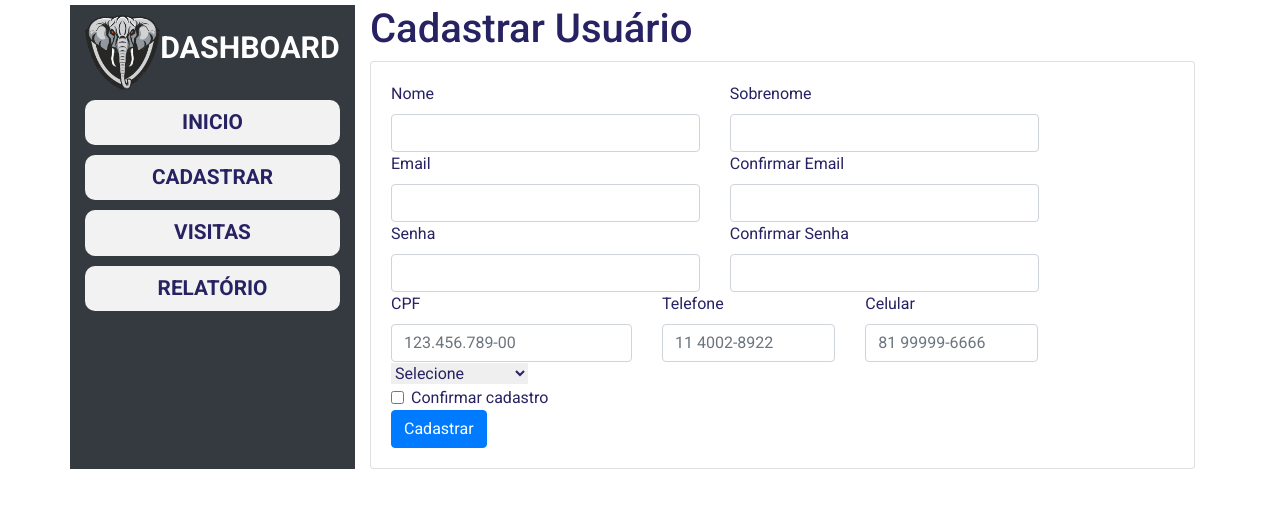
After one commit to emersongin/elephant_edu, a PHP site: page /cadastro.html in a window 1280 px wide. The commit adds this page. Shown: the top 508 px of the page. Run offline with PHP 8.4, Linux system fonts and the light colour scheme.

Commit message:
Adicionado tela de Cadastrar usuário + algumas alterações

```diff
--- a/assets/css/dashboard.css
+++ b/assets/css/dashboard.css
@@ -22,14 +22,17 @@
   color: #fff;
   cursor: pointer;
   text-decoration: none;
-
-
 }
 
 .container #logo-img{
   margin-top: 10px;
   width: 75px;
   height: 75px;
+}
+
+#container-logo p{
+  margin-top: 20px;
+  color: #fff;
 }
 
 li {
--- /dev/null
+++ b/cadastro.html
@@ -0,0 +1,104 @@
+<!DOCTYPE html>
+<html lang="en">
+<head>
+    <meta charset="UTF-8">
+    <meta http-equiv="X-UA-Compatible" content="IE=edge">
+    <meta name="viewport" content="width=device-width, initial-scale=1.0">
+
+    <link rel="stylesheet" href="assets/css/dashboard.css">
+    <!-- bootstrap 4 -->
+    <link rel="stylesheet" href="assets/lib/bootstrap-4.0.0-dist/css/bootstrap.min.css">
+
+    <title>Cadastrar Usuário</title>
+</head>
+<body>
+    <main>
+        <div class="container">
+            <div class="row">
+                <div class="col-3 bg-dark">
+                    <a id="dashboard" href="#">
+                        <div id="container-logo" class="d-flex justify-content-center">
+                            <img id="logo-img" src="assets/img/logo.png" alt="logo">
+                            <p>Dashboard</p>
+                        </div>
+                    </a>
+
+                    <div id="container-menu">
+                      <ul>
+                          <li><a href="#" class="btn">Inicio</a></li>
+                          <li><a href="#" class="btn">Cadastrar</a></li>
+                          <li><a href="#" class="btn">Visitas</a></li>
+                          <li><a href="#" class="btn">Relatório</a></li>
+                      </ul>
+                    </div>
+                </div>
+
+                <div class="col-9">
+                    <div>
+                        <h1>Cadastrar Usuário</h1>
+                        <div class="card">
+                            <div class="card-body">
+                                <form class="row g-3">
+                                    <div class="col-md-5">
+                                        <label for="inputName4" class="form-label">Nome</label>
+                                        <input type="text" class="form-control" id="inputName4">
+                                    </div>
+                                    <div class="col-md-5">
+                                        <label for="inputLastName4" class="form-label">Sobrenome</label>
+                                        <input type="text" class="form-control" id="inputLastName4">
+                                    </div>
+                                    <div class="col-md-5">
+                                        <label for="inputEmail4" class="form-label">Email</label>
+                                        <input type="email" class="form-control" id="inputEmail4">
+                                    </div>
+                                    <div class="col-md-5">
+                                        <label for="inputEmailConfirm4" class="form-label">Confirmar Email</label>
+                                        <input type="email" class="form-control" id="inputEmailConfirm4">
+                                    </div>
+                                    <div class="col-md-5">
+                                        <label for="inputPassword4" class="form-label">Senha</label>
+                                        <input type="password" class="form-control" id="inputPassword4">
+                                    </div>
+                                    <div class="col-md-5">
+                                        <label for="inputPasswordConfirm4" class="form-label">Confirmar Senha</label>
+                                        <input type="password" class="form-control" id="inputPasswordConfirm4">
+                                    </div>
+                                    <div class="col-md-4">
+                                        <label for="inputCPF" class="form-label">CPF</label>
+                                        <input type="text" class="form-control" id="inputCPF" placeholder="123.456.789-00" maxlength="11">
+                                    </div>
+                                    <div class="col-md-3">
+                                        <label for="inputTel" class="form-label">Telefone</label>
+                                        <input type="text" class="form-control" id="inputTel" placeholder="11 4002-8922">
+                                    </div>
+                                    <div class="col-md-3">
+                                        <label for="inputPhone" class="form-label">Celular</label>
+                                        <input type="text" class="form-control" id="inputPhone" placeholder="81 99999-6666">
+                                    </div>
+                                    <div class="col-md-3">
+                                        <select id="inputSelect" class="form-select">
+                                            <option selected>Selecione</option>
+                                            <option value="1">Coordenador (a)</option>
+                                        </select>
+                                    </div>
+                                    <div class="col-12">
+                                        <div class="form-check">
+                                            <input class="form-check-input" type="checkbox" id="gridCheck">
+                                            <label class="form-check-label" for="gridCheck">Confirmar cadastro</label>
+                                        </div>
+                                    </div>
+                                    <div class="col-12">
+                                        <button type="submit" class="btn btn-primary">Cadastrar</button>
+                                    </div>
+                                </form>
+                            </div>
+                        </div>
+                    </div>
+                </div>
+            </div>
+        </div>
+    </main>
+
+    <script src="assets/lib/bootstrap-4.0.0-dist/js/bootstrap.min.js"></script>
+</body>
+</html>
```
